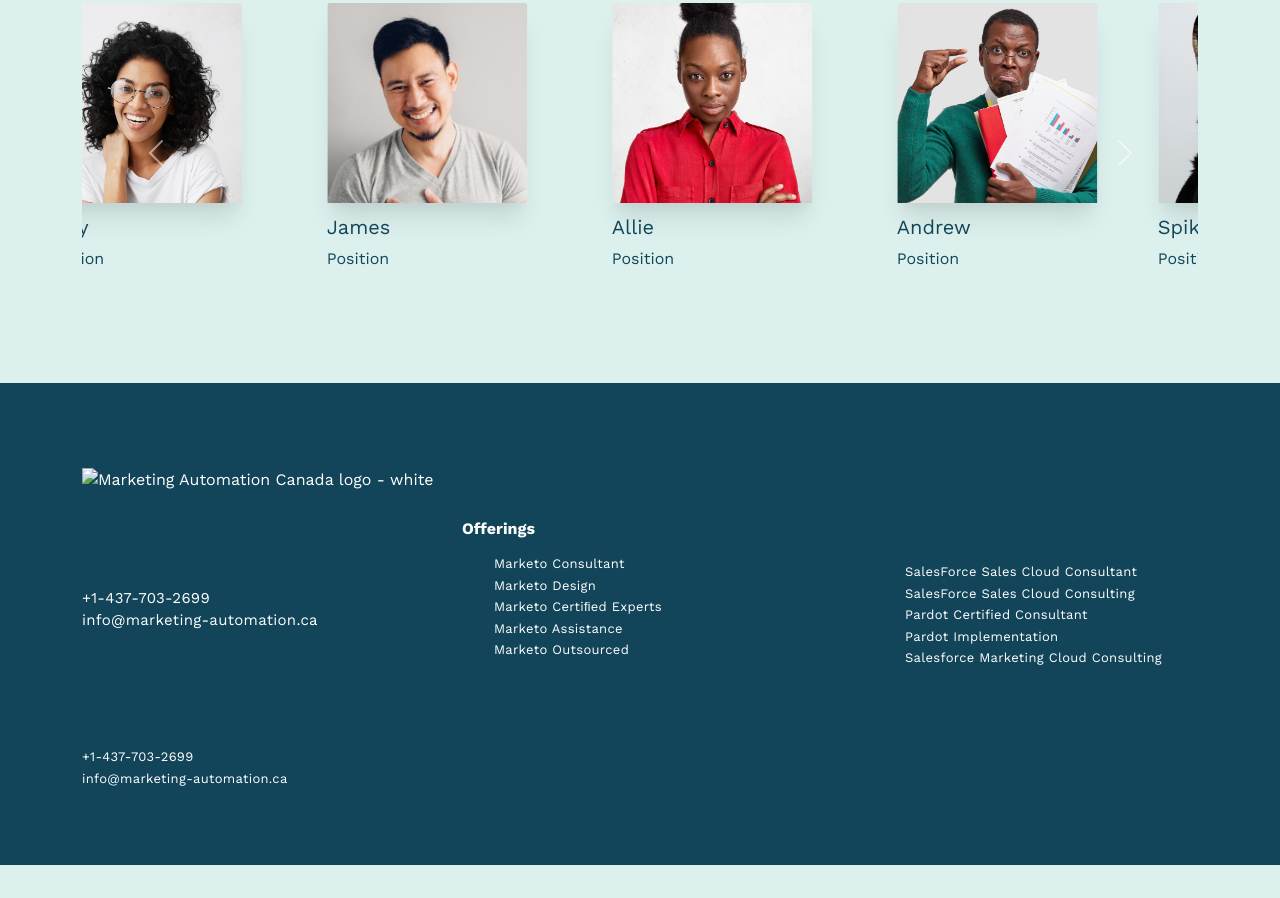
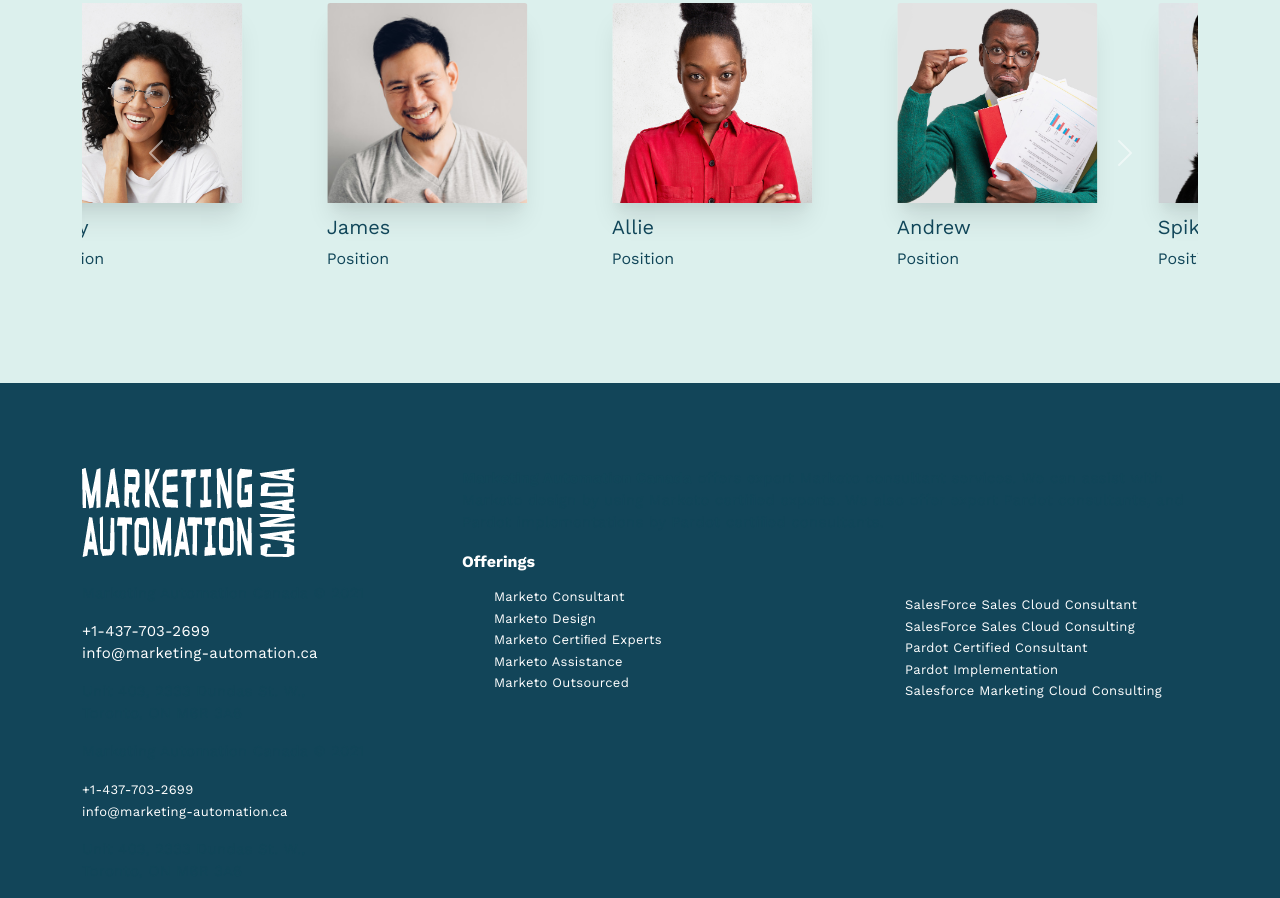
Before and after one commit to epalacio/mac-team-page, a plain HTML site: page index.html in a window 1280 px wide. Shown: the part 964-1862 px from the top of the page. Before the commit the page ends 1829 px from the top, so only its background shows below. Drawn offline with nearby package versions, Linux system fonts and the light colour scheme.

```diff
--- a/index.html
+++ b/index.html
@@ -234,17 +234,14 @@
             <div class="container">
                 <div class="row left-footer-sec">
                     <div class="col-md-4">
-            <div class="logo-footer"><img src="images/MAC-Logo-White.png" alt="Marketing Automation Canada logo - white"></div>
+                        <div class="logo-footer">
+                            <img src="images/MAC-Logo-White.png" alt="Marketing Automation Canada logo - white">
                         </div>
-
+                    </div>
                     <div class="col-md-8">
-            <p><b>Marketing Automation Canada</b> offers expert Marketo consultant services. We can assist with Marketo design by using Marketo certiﬁed experts. We also offer expert Pardot consultants, and Pardot implementations by Pardot certiﬁed consultants.  </p>
-
+                        <p><b>Marketing Automation Canada</b> offers expert Marketo consultant services. We can assist with Marketo design by using Marketo certiﬁed experts. We also offer expert Pardot consultants, and Pardot implementations by Pardot certiﬁed consultants.</p>
                     </div>
-
                 </div>
-
-
                 <div class="row right-footer-sec">
                     <div class="col-md-4">
                         <div class="getintouch-sec">
@@ -273,17 +270,10 @@
                         <li><a href="about-us.html">Pardot Certified Consultant</a></li>
                         <li><a href="about-us.html">Pardot Implementation</a></li>
                         <li><a href="about-us.html">Salesforce Marketing Cloud Consulting</a></li>
-
-
-
-
-
-
                         <li></li>
                     </ul>
                 </div>
             </div>
-
             </div>
 
             <div class="row" id="bottom">
@@ -296,6 +286,7 @@
 
             </div>
             </div>
+        </section>
 
 
 <!-- Bootstrap Script -->
--- a/style.css
+++ b/style.css
@@ -61,7 +61,7 @@
     display: flex;
     flex-direction: column;
     justify-content: center;
-    padding: 50px;
+    padding: 50px !important;
 }
 
 .hero-text h1,
```
Also changed, not shown: images/MAC-Logo-White.png (added). Lines whose indentation alone changed are shown as unchanged.
